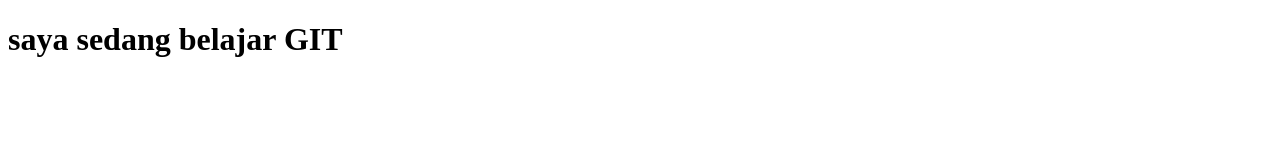
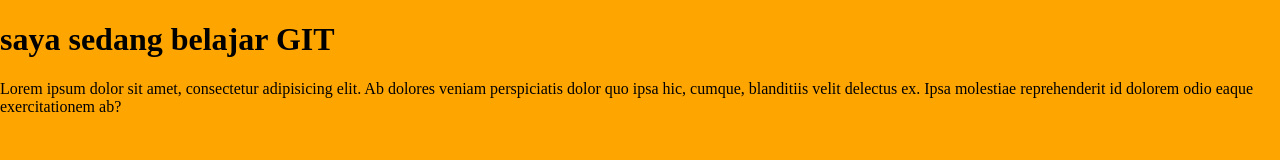
Before and after one commit to fahmiilham27/webprogramming, a plain HTML site: page index.html in a window 1280 px wide. Drawn offline with Linux system fonts and the light colour scheme.

Commit message:
upload kedua

```diff
--- a/index.html
+++ b/index.html
@@ -1,6 +1,7 @@
 <!DOCTYPE html>
 <html lang="en">
 <head>
+    <link rel="stylesheet" href="style.css">
     <meta charset="UTF-8">
     <meta name="viewport" content="width=device-width, initial-scale=1.0">
     <meta http-equiv="X-UA-Compatible" content="ie=edge">
@@ -9,7 +10,11 @@
 <body>
 
     <h1>saya sedang belajar GIT</h1>
+    <p>
+        Lorem ipsum dolor sit amet, consectetur adipisicing elit. Ab dolores veniam perspiciatis dolor quo ipsa hic, cumque, blanditiis velit delectus ex. Ipsa molestiae reprehenderit id dolorem odio eaque exercitationem ab?
+    </p>
 
+    <a href="https://www.instagram.com/?hl=id"></a>
 
 </body>
 </html>
--- /dev/null
+++ b/style.css
@@ -0,0 +1,6 @@
+body{
+    padding: 0px;
+    margin: 0px;
+    scroll-behavior: smooth;
+    background: orange;
+}
```
